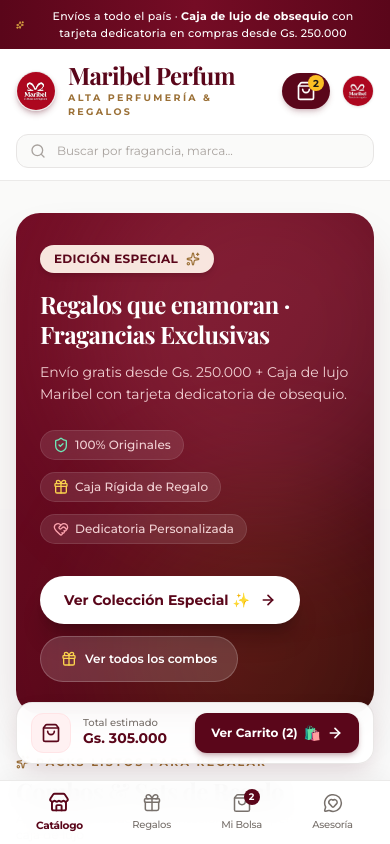
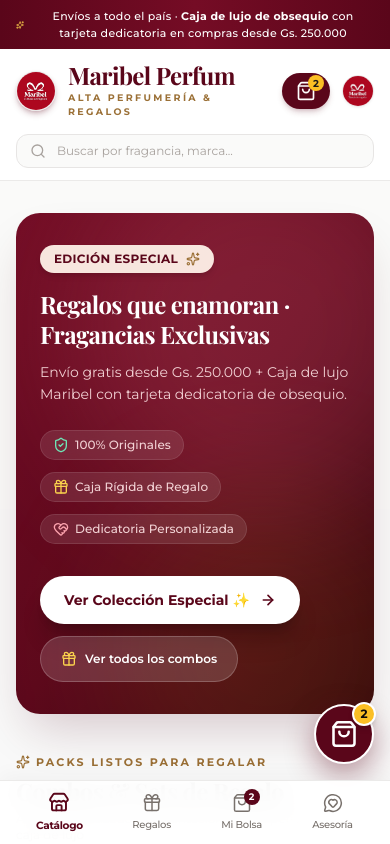
Before and after one commit to VictorAponteParedes/web-maribel-perfum, a React (Vite) app: page / in a window 390 px wide. Shown: the top 844 px of the page. Built offline with nearby package versions, Linux system fonts and the light colour scheme; a web font is replaced by a local one.

Commit message:
refactor: redesign mobile floating cart bar into a circular button with badge

```diff
--- a/src/components/layout/FloatingCartBar.tsx
+++ b/src/components/layout/FloatingCartBar.tsx
@@ -12,33 +12,22 @@ export const FloatingCartBar: React.FC = () => {
 
   return (
     <>
-      {/* Mobile Floating Pill (Visible only on < md) */}
-      <aside aria-label="Resumen de compra rápida" className="md:hidden fixed bottom-20 left-4 right-4 z-40 max-w-md mx-auto pointer-events-auto">
-        <div className="bg-white/95 backdrop-blur-md rounded-2xl border border-stone-200/90 shadow-[0_10px_25px_-5px_rgba(90,6,26,0.15)] p-2.5 px-3.5 flex items-center justify-between transition-all animate-in slide-in-from-bottom-4 duration-300">
-          <div className="flex items-center gap-3">
-            <div className="w-10 h-10 rounded-xl bg-rose-50 border border-rose-100 flex items-center justify-center text-[#5a061a]">
-              <ShoppingBag className="w-5 h-5 stroke-[2]" />
-            </div>
-            <div className="flex flex-col">
-              <span className="text-[10px] text-stone-500 font-medium leading-none">
-                Total estimado
-              </span>
-              <span className="text-sm font-bold text-[#5a061a] leading-tight mt-0.5">
-                {formatCurrency(totalPrice)}
-              </span>
-            </div>
-          </div>
-
-          <button
-            type="button"
-            onClick={openDrawer}
-            className="bg-[#5a061a] hover:bg-[#720c24] active:scale-95 text-white font-bold text-xs px-4 py-2.5 rounded-xl flex items-center gap-1.5 shadow-md shadow-[#5a061a]/25 transition-all cursor-pointer"
-          >
-            <span>Ver Carrito ({itemsCount})</span>
-            <span className="text-sm">🛍️</span>
-            <ArrowRight className="w-4 h-4 stroke-[2.5]" />
-          </button>
-        </div>
+      {/* Mobile Floating Circular Cart Button (Generous Touch Target & High Visibility) */}
+      <aside
+        aria-label="Bolsa de compra rápida"
+        className="md:hidden fixed bottom-20 right-4 z-40 pointer-events-auto"
+      >
+        <button
+          type="button"
+          onClick={openDrawer}
+          className="w-15 h-15 w-[60px] h-[60px] bg-[#5a061a] hover:bg-[#720c24] active:scale-95 text-white rounded-full shadow-[0_10px_30px_rgba(90,6,26,0.45)] border-2 border-white flex items-center justify-center transition-all cursor-pointer relative"
+          aria-label={`Ver bolsa con ${itemsCount} productos`}
+        >
+          <ShoppingBag className="w-7 h-7 stroke-[2.2]" />
+          <span className="absolute -top-1 -right-1 bg-amber-400 text-stone-950 text-xs font-black w-6 h-6 rounded-full flex items-center justify-center shadow-md border-2 border-white">
+            {itemsCount}
+          </span>
+        </button>
       </aside>
 
       {/* Desktop Floating Shortcut (Bottom Right) */}
```
